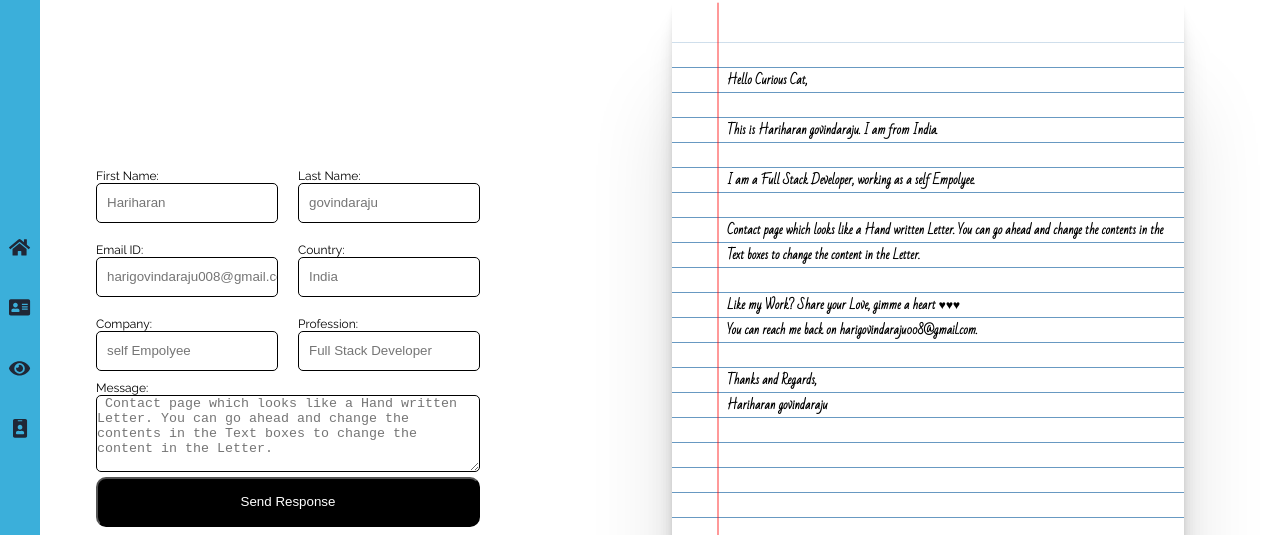
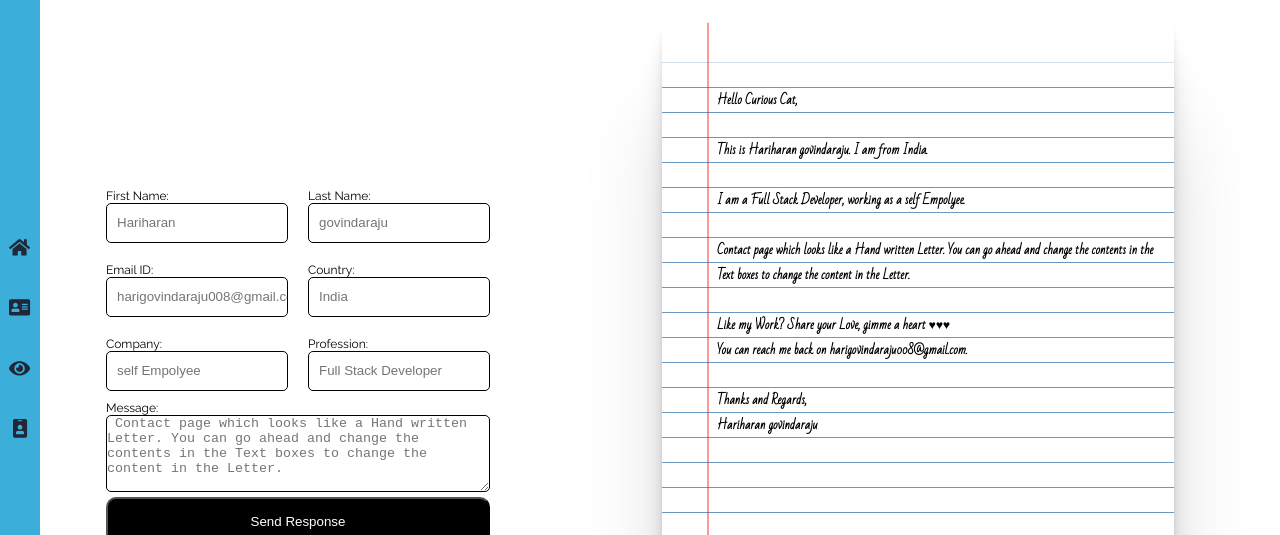
Before and after one commit to harigovindaraju008/portfolio, a React app in the folder client/: page /contact in a window 1280 px wide. Shown: the part 62-597 px from the top of the page. Built offline with nearby package versions, Linux system fonts and the light colour scheme; a web font is replaced by a local one.

Commit message:
upgraded UI

```diff
--- a/client/src/css/contact.css
+++ b/client/src/css/contact.css
@@ -1,8 +1,8 @@
 /* contact me */
 
-/* .contact {
-  height: 100%;
-} */
+.contact {
+  overflow-x: hidden;
+}
 
 .contact--heading {
   color: #000000;
@@ -21,7 +21,7 @@
   justify-content: space-around;
   align-items: center;
   /* grid-template-columns: 1fr 1fr; */
-  /* padding: 2rem; */
+  padding: 2rem;
 }
 
 .contact--form {
```
